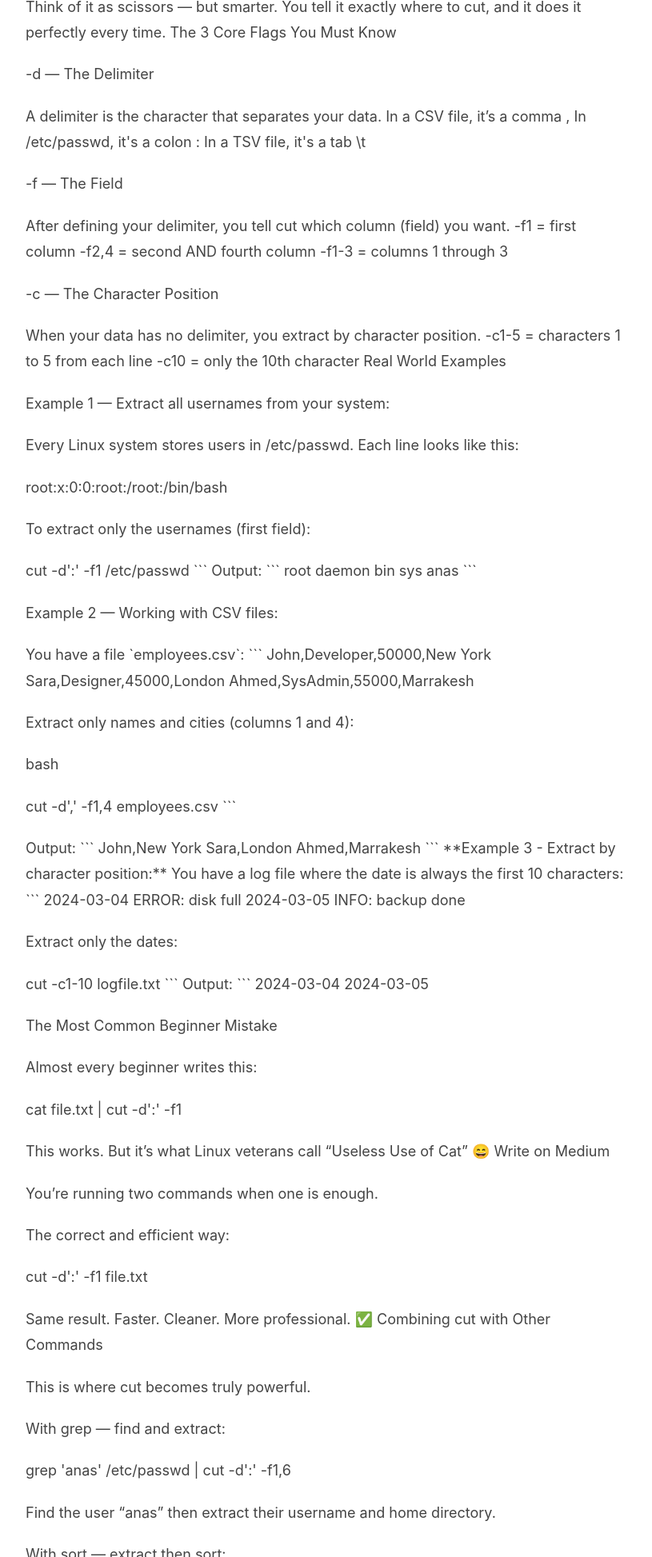
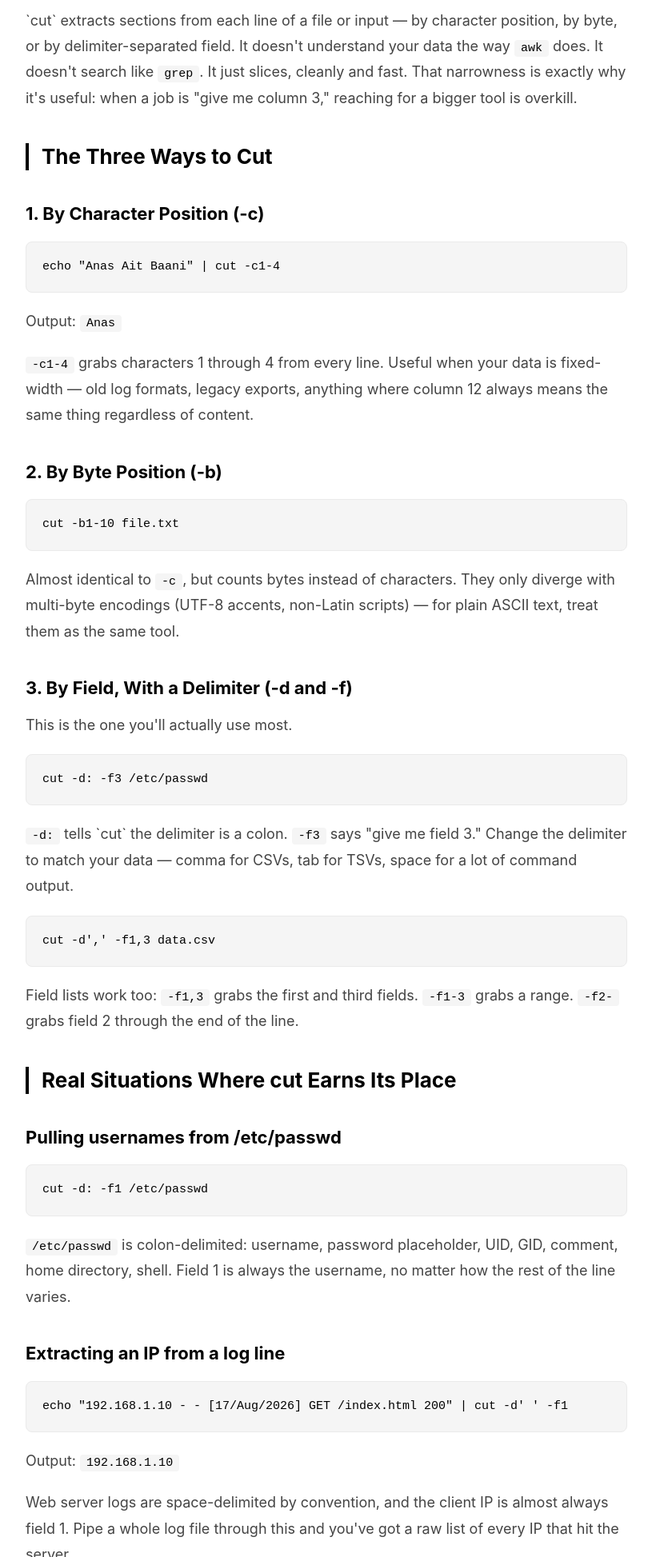
Before and after one commit to 0x9z/zero-ma-blog, a plain HTML site: page posts/cut-command.html in a window 1280 px wide. Shown: the part 853-2800 px from the top of the page at 80% size, without its empty margins (232-1047 px from the left). Drawn offline with Linux system fonts and the light colour scheme.

Commit message:
Update cut-command.html

````diff
--- a/posts/cut-command.html
+++ b/posts/cut-command.html
@@ -4,6 +4,7 @@
     <meta charset="UTF-8">
     <meta name="viewport" content="width=device-width, initial-scale=1.0">
     <title>The cut Command: A Linux Beginner's Complete Guide to Extracting Data Like a Pro — Zero's Blog</title>
+    <meta name="description" content="The cut Command: A Linux Beginner's Complete Guide to Extracting Data Like a Pro">
     <link rel="stylesheet" href="../blog.css">
     <link rel="icon" href="../favicon.svg" type="image/svg+xml">
 </head>
@@ -16,112 +17,107 @@
         <article class="post">
             <header class="post-header">
                 <h1>The cut Command: A Linux Beginner's Complete Guide to Extracting Data Like a Pro</h1>
+
                 <div class="post-meta">
-                    <span class="date">2026-10-03</span>
-                    <span class="author">by 0x9z</span>
+                    <span class="date"></span>
+                    <span class="read-time">6 min read</span>
+                    <span class="author">by Zero</span>
                 </div>
+
             </header>
 
             <div class="post-content">
-<p>Imagine you have a file with thousands of lines. Each line has 10 columns of data. You only need column number 3.</p>
-<p>What do you do?</p>
-<p>A beginner opens the file, reads it manually, and copies what they need. A Linux user types one command and gets the job done in milliseconds.</p>
-<p>That command is cut.
-What Exactly is cut?</p>
-<p>cut is a command-line tool that extracts specific sections from each line of a file or input. It's fast, lightweight, and incredibly powerful when combined with other commands.</p>
-<p>Think of it as scissors — but smarter. You tell it exactly where to cut, and it does it perfectly every time.
-The 3 Core Flags You Must Know</p>
-<p>-d — The Delimiter</p>
-<p>A delimiter is the character that separates your data. In a CSV file, it’s a comma , In /etc/passwd, it's a colon : In a TSV file, it's a tab \t</p>
-<p>-f — The Field</p>
-<p>After defining your delimiter, you tell cut which column (field) you want. -f1 = first column -f2,4 = second AND fourth column -f1-3 = columns 1 through 3</p>
-<p>-c — The Character Position</p>
-<p>When your data has no delimiter, you extract by character position. -c1-5 = characters 1 to 5 from each line -c10 = only the 10th character
-Real World Examples</p>
-<p>Example 1 — Extract all usernames from your system:</p>
-<p>Every Linux system stores users in /etc/passwd. Each line looks like this:</p>
-<p>root:x:0:0:root:/root:/bin/bash</p>
-<p>To extract only the usernames (first field):</p>
-<p>cut -d':' -f1 /etc/passwd
-```
-Output:
-```
-root
-daemon
-bin
-sys
-anas
-```</p>
-<p>Example 2 — Working with CSV files:</p>
-<p>You have a file `employees.csv`:
-```
-John,Developer,50000,New York
-Sara,Designer,45000,London
-Ahmed,SysAdmin,55000,Marrakesh</p>
-<p>Extract only names and cities (columns 1 and 4):</p>
-<p>bash</p>
-<p>cut -d',' -f1,4 employees.csv
-```</p>
-<p>Output:
-```
-John,New York
-Sara,London
-Ahmed,Marrakesh
-```
-**Example 3 - Extract by character position:**
-You have a log file where the date is always the first 10 characters:
-```
-2024-03-04 ERROR: disk full
-2024-03-05 INFO: backup done</p>
-<p>Extract only the dates:</p>
-<p>cut -c1-10 logfile.txt
-```
-Output:
-```
-2024-03-04
-2024-03-05</p>
-<p>The Most Common Beginner Mistake</p>
-<p>Almost every beginner writes this:</p>
-<p>cat file.txt | cut -d':' -f1</p>
-<p>This works. But it’s what Linux veterans call “Useless Use of Cat” 😄
-Write on Medium</p>
-<p>You’re running two commands when one is enough.</p>
-<p>The correct and efficient way:</p>
-<p>cut -d':' -f1 file.txt</p>
-<p>Same result. Faster. Cleaner. More professional. ✅
-Combining cut with Other Commands</p>
-<p>This is where cut becomes truly powerful.</p>
-<p>With grep — find and extract:</p>
-<p>grep 'anas' /etc/passwd | cut -d':' -f1,6</p>
-<p>Find the user “anas” then extract their username and home directory.</p>
-<p>With sort — extract then sort:</p>
-<p>cut -d',' -f2 employees.csv | sort</p>
-<p>Extract the job titles and sort them alphabetically.</p>
-<p>With ps — extract process info:</p>
-<p>ps aux | tr -s ' ' | cut -d' ' -f1,11</p>
-<p>Extract usernames and their running commands.
-Quick Reference Card</p>
-<p>GoalCommandExtract field by delimitercut -d':' -f1 fileExtract multiple fieldscut -d',' -f1,3 fileExtract field rangecut -d':' -f1-3 fileExtract by charactercut -c1-10 fileCombine with grepgrep 'text' file | cut -d':' -f1
-Practice Challenge 🔥</p>
-<p>Try these yourself in your terminal:</p>
-<h1>Challenge 1
-cut -d':' -f1,7 /etc/passwd</h1>
-<h1>Challenge 2
-ps aux | tr -s ' ' | cut -d' ' -f1 | sort | uniq</h1>
-<h1>Challenge 3 - what does this do?
-cut -d':' -f1-4 /etc/passwd | head -5</h1>
-<p>Drop your answers in the comments 👇
-Final Thought</p>
-<p>cut is simple. But mastering simple tools is what separates a real Linux SysAdmin from someone who just knows commands.</p>
-<p>Every expert was once a beginner who took the time to understand the basics deeply.</p>
-<p>Start with cut. Go deep. Then move forward.</p>
-<p>Follow me for daily Linux content — one command at a time. 🐧</p>
-<p>#Linux #SysAdmin #LinuxAdmin #OpenSource #LearningLinux #LPIC1 #DevOps #Medium</p>
+
+<p>I had a file with 40,000 lines. I needed one column out of it — the third one, separated by colons — and nothing else.</p>
+<p>My first instinct was Python. Open the file, split each line, grab index 2, write it back out. Ten minutes of code for something that turned out to be a five-second problem.</p>
+<pre><code>cut -d: -f3 /etc/passwd</code></pre>
+<p>One line. That's the moment <code>cut</code> stopped being "some command I'd seen in tutorials" and became a permanent tool in my terminal.</p>
+
+<h2>What cut Actually Does</h2>
+<p>`cut` extracts sections from each line of a file or input — by character position, by byte, or by delimiter-separated field. It doesn't understand your data the way <code>awk</code> does. It doesn't search like <code>grep</code>. It just slices, cleanly and fast. That narrowness is exactly why it's useful: when a job is "give me column 3," reaching for a bigger tool is overkill.</p>
+
+<h2>The Three Ways to Cut</h2>
+
+<h3>1. By Character Position (-c)</h3>
+<pre><code>echo "Anas Ait Baani" | cut -c1-4</code></pre>
+<p>Output: <code>Anas</code></p>
+<p><code>-c1-4</code> grabs characters 1 through 4 from every line. Useful when your data is fixed-width — old log formats, legacy exports, anything where column 12 always means the same thing regardless of content.</p>
+
+<h3>2. By Byte Position (-b)</h3>
+<pre><code>cut -b1-10 file.txt</code></pre>
+<p>Almost identical to <code>-c</code>, but counts bytes instead of characters. They only diverge with multi-byte encodings (UTF-8 accents, non-Latin scripts) — for plain ASCII text, treat them as the same tool.</p>
+
+<h3>3. By Field, With a Delimiter (-d and -f)</h3>
+<p>This is the one you'll actually use most.</p>
+<pre><code>cut -d: -f3 /etc/passwd</code></pre>
+<p><code>-d:</code> tells `cut` the delimiter is a colon. <code>-f3</code> says "give me field 3." Change the delimiter to match your data — comma for CSVs, tab for TSVs, space for a lot of command output.</p>
+<pre><code>cut -d',' -f1,3 data.csv</code></pre>
+<p>Field lists work too: <code>-f1,3</code> grabs the first and third fields. <code>-f1-3</code> grabs a range. <code>-f2-</code> grabs field 2 through the end of the line.</p>
+
+<h2>Real Situations Where cut Earns Its Place</h2>
+
+<h3>Pulling usernames from /etc/passwd</h3>
+<pre><code>cut -d: -f1 /etc/passwd</code></pre>
+<p><code>/etc/passwd</code> is colon-delimited: username, password placeholder, UID, GID, comment, home directory, shell. Field 1 is always the username, no matter how the rest of the line varies.</p>
+
+<h3>Extracting an IP from a log line</h3>
+<pre><code>echo "192.168.1.10 - - [17/Aug/2026] GET /index.html 200" | cut -d' ' -f1</code></pre>
+<p>Output: <code>192.168.1.10</code></p>
+<p>Web server logs are space-delimited by convention, and the client IP is almost always field 1. Pipe a whole log file through this and you've got a raw list of every IP that hit the server.</p>
+
+<h3>Pulling just the process name from ps</h3>
+<pre><code>ps aux | cut -c1-9,64-</code></pre>
+<p>Character ranges don't have to be contiguous — combine two ranges to grab the username column and the command column while skipping everything in between.</p>
+
+<h3>Getting IPs from ip addr</h3>
+<pre><code>ip -o addr show | cut -d' ' -f7 | cut -d/ -f1</code></pre>
+<p>Notice the chained `cut` here — pipe the output of one `cut` into another with a different delimiter. First pass gets the CIDR block, second pass strips the subnet mask, leaving just the address.</p>
+
+<h2>cut vs awk vs grep: Knowing Which Tool to Reach For</h2>
+<pre><code>grep    -&gt; find lines that match a pattern
+cut     -&gt; extract fixed columns/fields from every line
+awk     -&gt; extract AND transform, with logic and conditions</code></pre>
+<p>If the question is "which lines contain this," that's `grep`. If the question is "give me column 3 of every line," that's `cut` — faster to type and faster to run than reaching for `awk` on a job that doesn't need `awk`'s power. If you need conditions, math, or reformatting, that's when `awk` earns the extra syntax.</p>
+<p>I used to jump straight to `awk` for everything, because it can do what `cut` does and more. The habit I had to build was the opposite: default to the smallest tool that solves the actual problem, not the most powerful one available.</p>
+
+<h2>A Common Trap: Delimiter That Isn't There</h2>
+<pre><code>echo "no delimiter here" | cut -d: -f2</code></pre>
+<p>If a line doesn't contain the delimiter at all, `cut` prints the whole line back by default. This surprises people expecting an empty result. Add <code>-s</code> to suppress lines that don't contain the delimiter, if that's the behavior you actually want.</p>
+
+<h2>What This Tool Taught Me</h2>
+<p>1. Not every text problem needs a script. The instinct to open an editor and write a parser is often the slow path — the shell already has a tool for "give me this column," and it runs in milliseconds on files a script would take seconds to even load.</p>
+<p>2. Chaining beats complexity. Two simple `cut` calls piped together solved the IP-extraction problem faster and more readably than one clever regex would have.</p>
+<p>3. Pick the narrowest tool. `awk` can replace `cut`, `grep`, and half of `sed` — but reaching for it by default means writing more syntax than the problem needs. Match the tool to the job, not the job to your favorite tool.</p>
+
+<h2>Quick Reference</h2>
+<pre><code># By character position
+cut -c1-4 file.txt
+
+# By byte position
+cut -b1-10 file.txt
+
+# By field, custom delimiter
+cut -d: -f3 /etc/passwd
+cut -d',' -f1,3 data.csv
+cut -d',' -f2- data.csv
+
+# Combine non-contiguous ranges
+cut -c1-9,64- file.txt
+
+# Chain cut calls for multi-step extraction
+ip -o addr show | cut -d' ' -f7 | cut -d/ -f1
+
+# Suppress lines missing the delimiter
+cut -d: -f2 -s file.txt</code></pre>
+
+<h2>Final Thought</h2>
+<p>`cut` isn't glamorous. It won't show up in a highlight reel of impressive one-liners the way a `kill -9` moment might. But it's the tool I reach for almost daily now — quietly, without thinking about it — which is usually the real sign a command has earned a permanent spot in your terminal.</p>
 
             </div>
 
             <footer class="post-footer">
                 <a href="../index.html">← All Posts</a>
+                <a href="https://medium.com/@0x9z" target="_blank">Follow on Medium</a>
             </footer>
         </article>
     </main>
````
